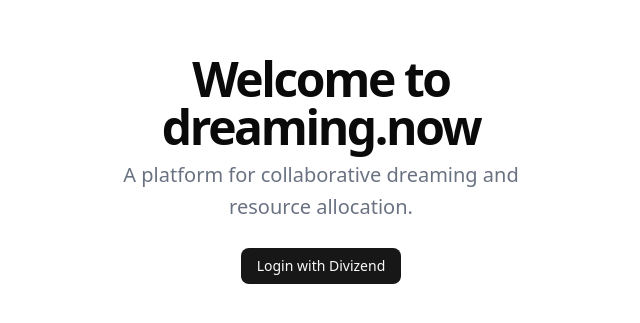
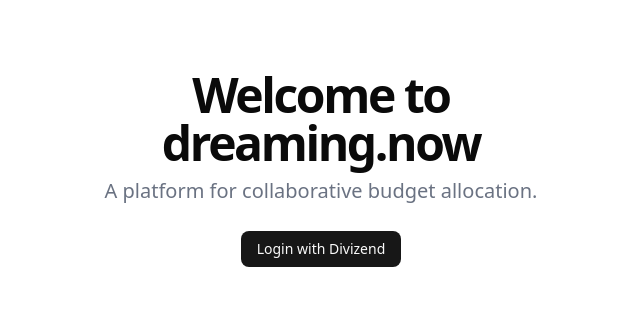
Before and after one commit to hermesloom/dreaming.now, a Next.js app: page / in a window 1280 px wide. Shown: the part 231-554 px from the top of the page, without its empty margins (319-959 px from the left). Built offline with nearby package versions, Linux system fonts and the light colour scheme.

Commit message:
fix: remove mentions of Divizend Companion

```diff
--- a/app/layout.tsx
+++ b/app/layout.tsx
@@ -20,7 +20,7 @@ const geistMono = Geist_Mono({
 
 export const metadata: Metadata = {
   title: "dreaming.now",
-  description: "A platform for collaborative dreaming and resource allocation.",
+  description: "A platform for collaborative budget allocation.",
 };
 
 export default function RootLayout({
--- a/app/page.tsx
+++ b/app/page.tsx
@@ -117,7 +117,7 @@ export default function ProjectList() {
           <p className="text-muted-foreground mb-4 px-4">
             {searchQuery
               ? "Try a different search term"
-              : "As soon as you subscribe to the Divizend Companion, €10 in funds for you to distribute will be added to your account every month. Make sure that you log in here with the same Divizend account as in the Companion."}
+              : "As soon as an administrator adds funds to your account, the respective project(s) will appear here."}
           </p>
           {allowCreateProject && !searchQuery && projects.length === 0 && (
             <div className="flex justify-center">
--- a/components/AuthGuard.tsx
+++ b/components/AuthGuard.tsx
@@ -22,7 +22,7 @@ export default function AuthGuard({ children }: { children: React.ReactNode }) {
               Welcome to dreaming.now
             </h1>
             <p className="text-gray-500 md:text-xl/relaxed lg:text-base/relaxed xl:text-xl/relaxed dark:text-gray-400">
-              A platform for collaborative dreaming and resource allocation.
+              A platform for collaborative budget allocation.
             </p>
           </div>
           <div className="flex justify-center">
```
